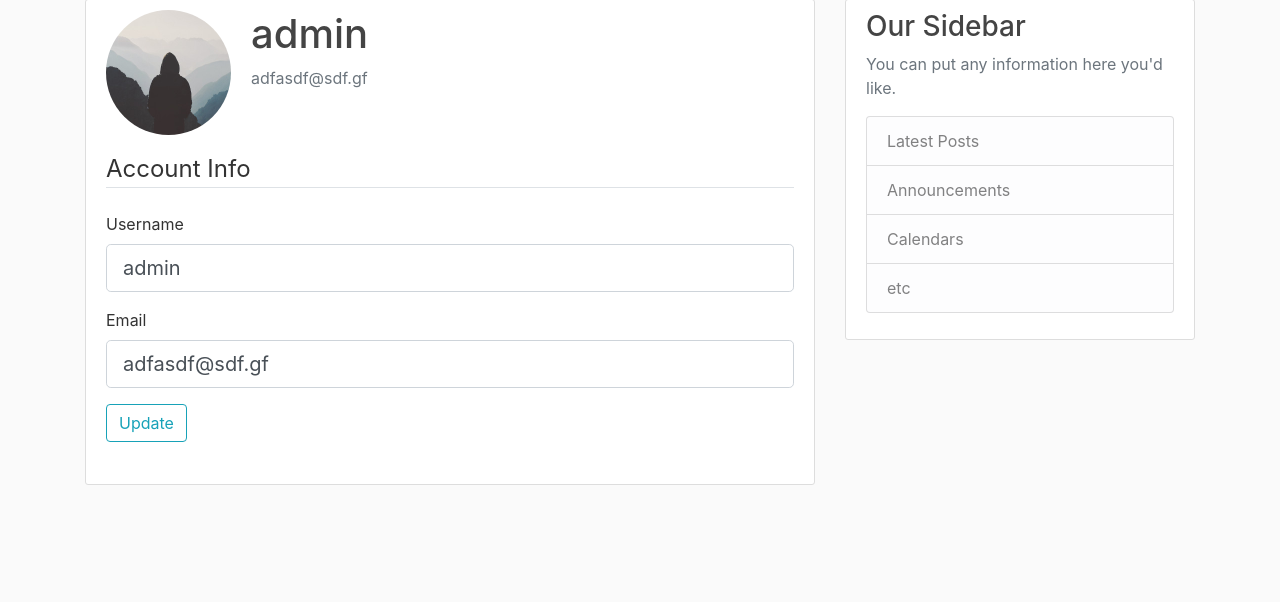
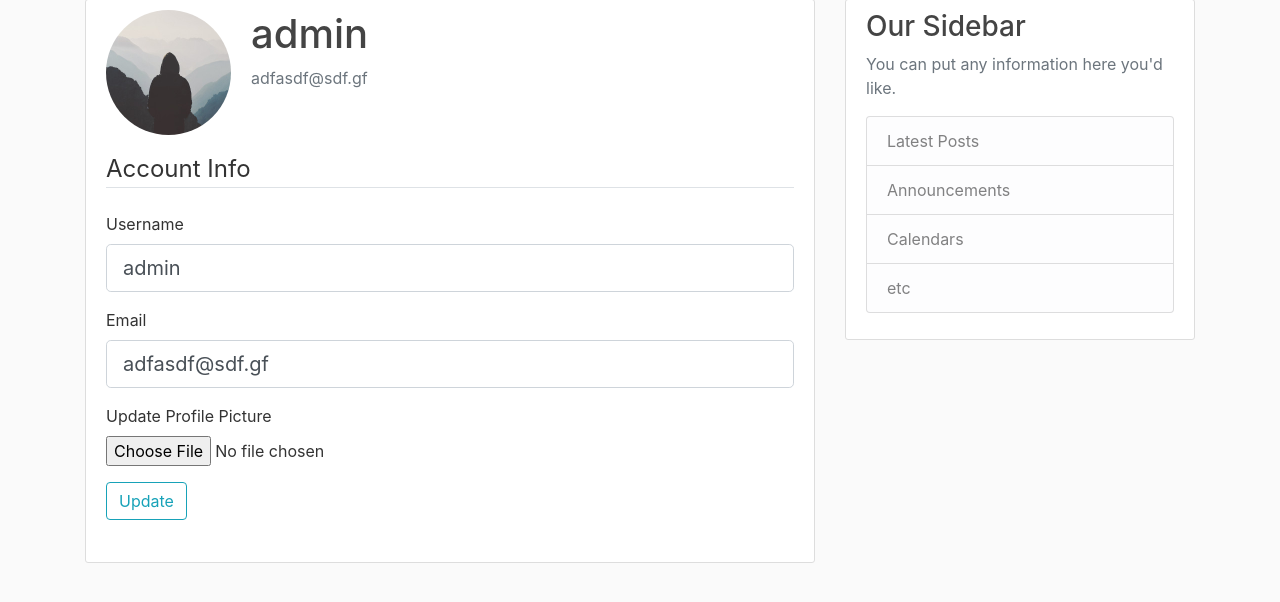
Before and after one commit to hadielyakhni/flask-blog, a Flask app: page /account in a window 1280 px wide. Shown: the part 81-683 px from the top of the page. Run offline with Flask 2, Linux system fonts and the light colour scheme; a user stored in the database is signed in; some libraries are stand-ins or nearby versions.

Commit message:
allow update pp

```diff
--- a/blogapp/forms.py
+++ b/blogapp/forms.py
@@ -1,4 +1,5 @@
 from flask_wtf import FlaskForm
+from flask_wtf.file import FileField, FileAllowed
 from flask_login import current_user
 from wtforms import StringField, PasswordField, SubmitField, BooleanField
 from wtforms.validators import DataRequired, Length, Email, EqualTo, ValidationError
@@ -37,6 +38,7 @@ class LoginForm(FlaskForm):
 class UpdateAccountForm(FlaskForm):
     username = StringField('Username',validators=[DataRequired(), Length(min=2, max=20)])
     email = StringField('Email',validators=[DataRequired(), Email()])
+    picture = FileField('Update Profile Picture', validators=[FileAllowed(['jpg', 'jpeg', 'png'])])
     submit = SubmitField('Update')
 
     def validate_username(self, username):
--- a/blogapp/routes.py
+++ b/blogapp/routes.py
@@ -1,4 +1,6 @@
-
+import os
+from secrets import token_hex
+from PIL import Image
 from flask import render_template, url_for, flash, redirect, request
 from blogapp import app, db
 from blogapp.forms import RegistrationForm, LoginForm, UpdateAccountForm
@@ -69,15 +71,29 @@ def logout():
     return redirect(url_for('home'))
 
 
+def save_picture(form_picture):
+    random_hex = token_hex(8)
+    _, f_ext = os.path.splitext(form_picture.filename)
+    picture_fn = random_hex + f_ext
+    picture_path = os.path.join(app.root_path, 'static/profile_pics', picture_fn)
+    output_size = (125,125)
+    i = Image.open(form_picture)
+    i.thumbnail(output_size)
+    i.save(picture_path)
+    return picture_fn
+
 @app.route("/account", methods=['GET', 'POST'])
 @login_required
 def account():
     form = UpdateAccountForm()
     if form.validate_on_submit():
+        if form.picture.data:
+            picture_file = save_picture(form.picture.data)
+            current_user.image_file = picture_file
         current_user.username = form.username.data
         current_user.email = form.email.data
         db.session.commit()
-        flash('your account has been updated', 'success')
+        flash('Your account has been updated', 'success')
         return redirect(url_for('account'))
     elif request.method == 'GET':
         form.username.data = current_user.username
--- a/blogapp/templates/account.html
+++ b/blogapp/templates/account.html
@@ -8,7 +8,7 @@
             <p class="text-secondary">{{current_user.email}}</p>
         </div>
     </div>
-    <form method="POST" action="">
+    <form method="POST" action="" enctype="multipart/form-data">
         {{form.hidden_tag()}}
         <fieldset class="form-group">
             <legend class="border-bottom mb-4">Account Info</legend>
@@ -39,6 +39,15 @@
                 {%endif%}
             </div>
             <div class="form-group">
+                {{form.picture.label()}}
+                {{form.picture(class="form-control-file")}}
+                {%if form.picture.errors%}
+                {%for error in form.picture.errors%}
+                <span class="text-danger">{{error}}</span></br>
+                {%endfor%}
+                {%endif%}
+            </div>
+            <div class="form-group">
                 {{form.submit(class="btn btn-outline-info")}}
             </div>
         </fieldset>
```
Also changed, not shown: blogapp/site.db, 1 other file.
